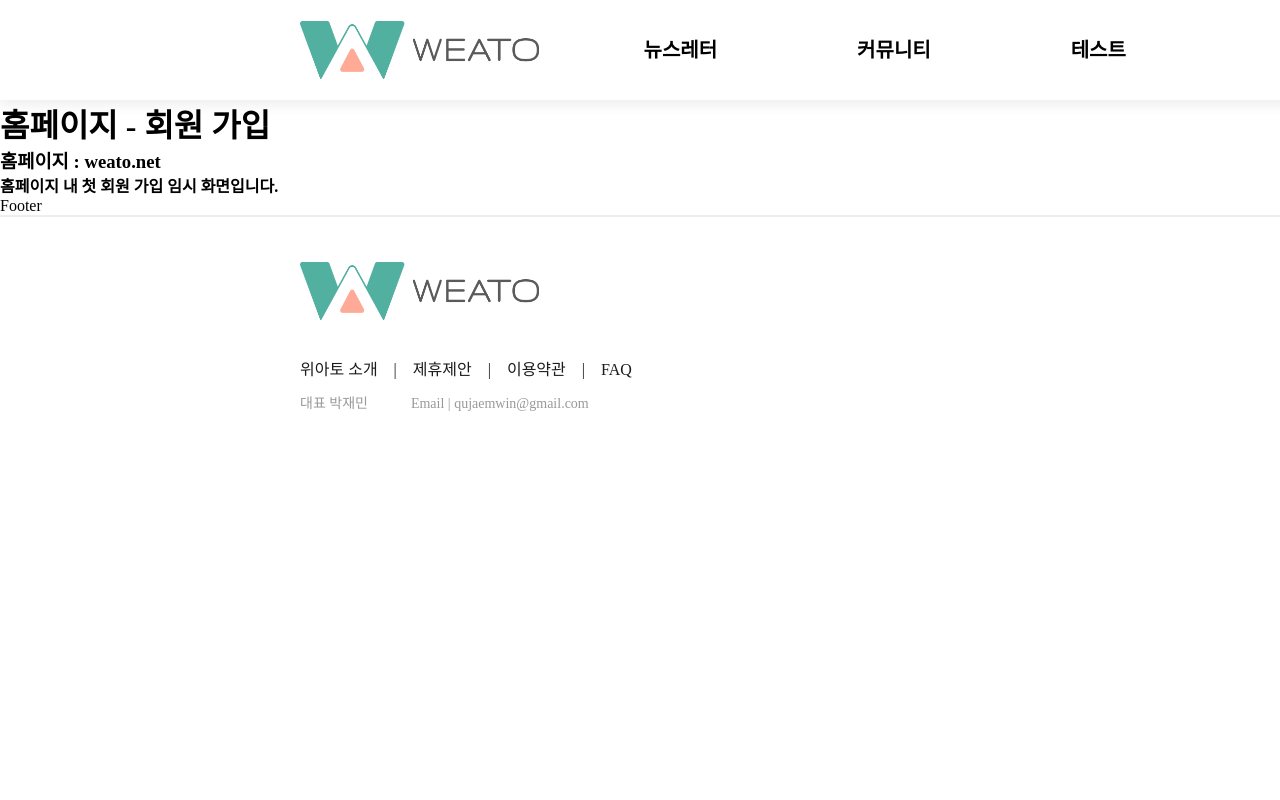
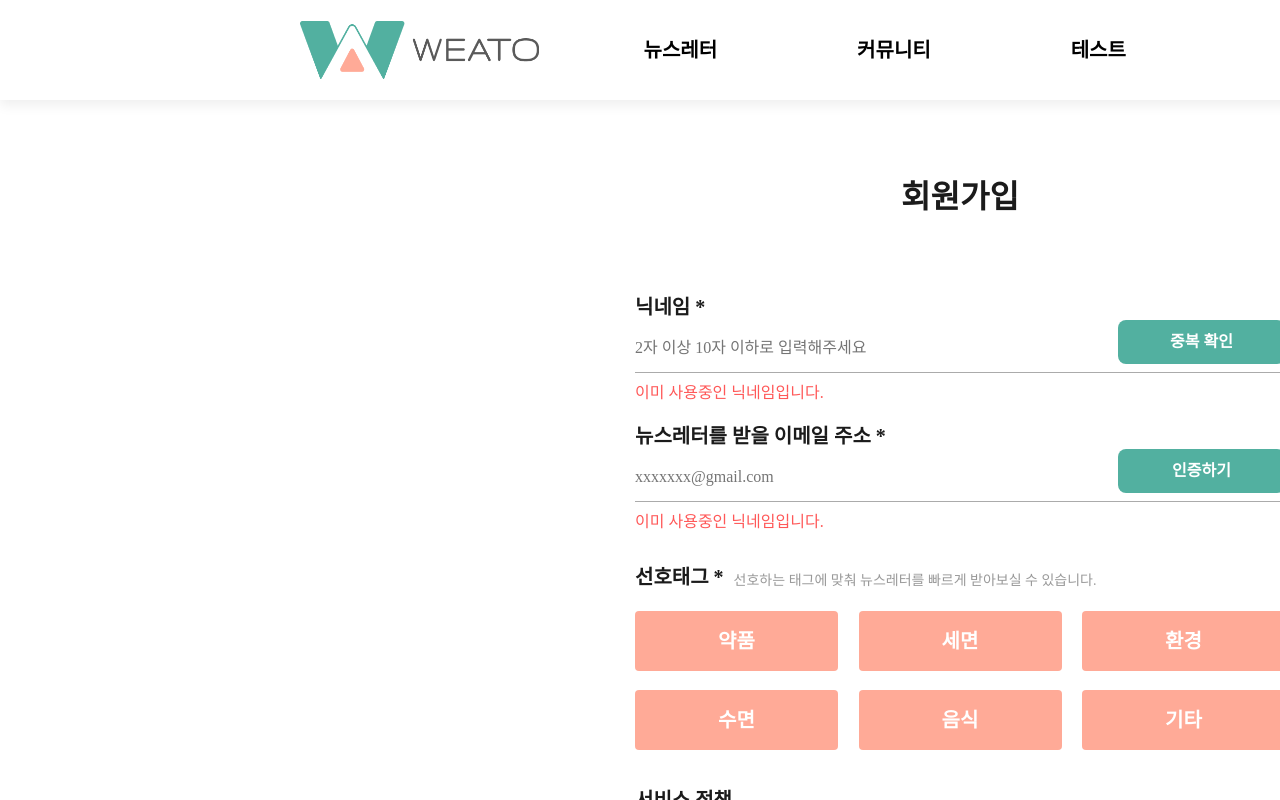
Before and after one commit to ceos15th-AllG/weato-client, a Next.js app: page /signup in a window 1280 px wide. Shown: the top 800 px of the page. Built offline with nearby package versions, Linux system fonts and the light colour scheme; a web font is replaced by a local one.

Commit message:
:lipstick: style: 회원가입 페이지 스타일 거의 완료
임시 체크박스 및 약관 동의 모달 제외 스타일링 완료

```diff
--- a/pages/signup/index.jsx
+++ b/pages/signup/index.jsx
@@ -1,15 +1,241 @@
+/** @jsxImportSource @emotion/react */
+import { css } from '@emotion/react';
+import styled from '@emotion/styled';
+
+import {
+  sub,
+  gray05,
+  text_black,
+  semantic_red,
+  gray07,
+} from '../../styles/Colors';
+
+import {
+  Display1,
+  Subhead4,
+  Body1,
+  Body2,
+  Body3,
+} from '../../styles/FontStyle';
+
+import Button from '../../src/components/common/ButtonContainer';
+
+const Layout = styled.div`
+  margin: 76px 635px 140px;
+
+  display: flex;
+  flex-direction: column;
+  align-items: center;
+`;
+
+const TopText = styled.div`
+  ${Display1};
+
+  color: ${text_black};
+`;
+
+const Content = styled.form`
+  display: flex;
+  flex-direction: column;
+
+  margin: 75px 0px 64px;
+`;
+
+const ContentItem = styled.div`
+  display: flex;
+  flex-direction: column;
+
+  margin-bottom: 17px;
+`;
+
+const Input = styled.div`
+  display: flex;
+  justify-content: space-between;
+  align-items: flex-end;
+
+  height: 52px;
+
+  padding-bottom: 8px;
+
+  border-bottom: 1px solid #ababab;
+`;
+
+const InputHeader = styled.header`
+  ${Subhead4}
+
+  color : ${text_black};
+`;
+
+const InputField = styled.input`
+  width: 460px;
+  height: 24px;
+
+  margin-bottom: 2px;
+
+  ${Body2} // placeholder 관련 스타일도 추가할 것
+
+  outline : none;
+  border: none;
+
+  padding: 14px 0px;
+`;
+
+const InputWarning = styled.span`
+  ${Body2}
+
+  margin-top : 8px;
+
+  color: ${semantic_red};
+`;
+
+const TagRow = styled.div`
+  display: flex;
+  justify-content: left;
+  align-items: flex-end;
+
+  margin-bottom: 20px;
+`;
+
+const TagHeader = styled.header`
+  margin-top: 12px;
+
+  ${Subhead4}
+
+  color : ${text_black};
+`;
+
+const TagSubHeader = styled.span`
+  margin-left: 10px;
+
+  ${Body1}
+
+  color : ${gray05};
+`;
+
+const Row = styled.div`
+  display: flex;
+  justify-content: space-between;
+  align-items: center;
+`;
+
+const PolicyHeader = styled.header`
+  margin-bottom: 17px;
+
+  ${Subhead4}
+
+  color : ${text_black};
+`;
+
+const PolicyRow = styled.div`
+  display: flex;
+  justify-content: space-between;
+  align-items: flex-end;
+`;
+
+const PolicySubRow = styled.div`
+  display: flex;
+  justify-content: left;
+  align-items: center;
+`;
+
+const TempCheckbox = styled.div`
+  width: 28px;
+  height: 28px;
+
+  border-radius: 4px;
+
+  background-color: ${sub};
+`;
+
+const PolicyText = styled.span`
+  margin-left: 32px;
+
+  ${Body3};
+
+  color: ${text_black};
+`;
+
+const PolicyButton = styled.span`
+  font-size: 14px;
+  color: ${gray07};
+`;
+
 export default function Signup() {
   return (
-    <div>
-      <main>
-        <h1>홈페이지 - 회원 가입</h1>
-        <h3>
-          홈페이지 : <a href="/">weato.net</a>
-        </h3>
-        <h4>홈페이지 내 첫 회원 가입 임시 화면입니다.</h4>
-      </main>
+    <Layout>
+      <TopText>회원가입</TopText>
 
-      <footer>Footer</footer>
-    </div>
+      <Content>
+        <ContentItem>
+          <InputHeader>닉네임 *</InputHeader>
+          <Input>
+            <InputField placeholder="2자 이상 10자 이하로 입력해주세요" />
+            <Button text="중복 확인" btnType="3" />
+          </Input>
+          <InputWarning>이미 사용중인 닉네임입니다.</InputWarning>
+        </ContentItem>
+
+        <ContentItem>
+          <InputHeader>뉴스레터를 받을 이메일 주소 *</InputHeader>
+          <Input>
+            <InputField placeholder="xxxxxxx@gmail.com" />
+            <Button text="인증하기" btnType="3" />
+          </Input>
+          <InputWarning>이미 사용중인 닉네임입니다.</InputWarning>
+        </ContentItem>
+
+        <ContentItem>
+          <TagRow>
+            <TagHeader>선호태그 *</TagHeader>
+            <TagSubHeader>
+              선호하는 태그에 맞춰 뉴스레터를 빠르게 받아보실 수 있습니다.
+            </TagSubHeader>
+          </TagRow>
+          <Row
+            css={css`
+              margin-bottom: 19px;
+            `}
+          >
+            <Button text="약품" btnType="8" />
+            <Button text="세면" btnType="8" />
+            <Button text="환경" btnType="8" />
+          </Row>
+          <Row
+            css={css`
+              padding-bottom: 19px;
+            `}
+          >
+            <Button text="수면" btnType="8" />
+            <Button text="음식" btnType="8" />
+            <Button text="기타" btnType="8" />
+          </Row>
+        </ContentItem>
+
+        <ContentItem
+          css={css`
+            margin-bottom: 64px;
+          `}
+        >
+          <PolicyHeader>서비스 정책</PolicyHeader>
+          <PolicyRow>
+            <PolicySubRow>
+              <TempCheckbox />
+              <PolicyText>서비스 이용약관에 모두 동의합니다. (필수)</PolicyText>
+            </PolicySubRow>
+            <PolicyButton
+              onClick={(event) => {
+                alert(event);
+              }}
+            >
+              <u>약관보기</u>
+            </PolicyButton>
+          </PolicyRow>
+        </ContentItem>
+
+        <ContentItem>
+          <Button text="가입하기" btnType="6" />
+        </ContentItem>
+      </Content>
+    </Layout>
   );
 }
```
